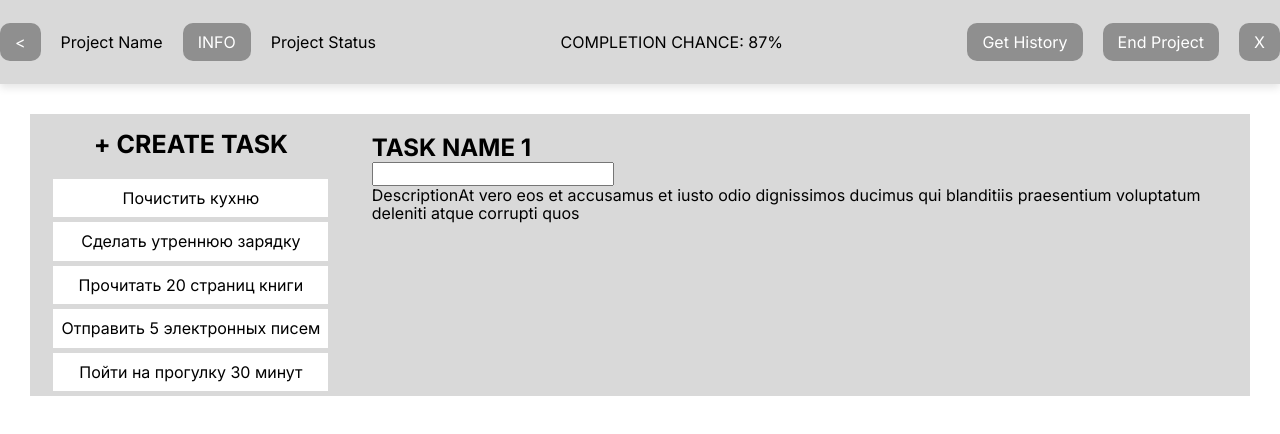
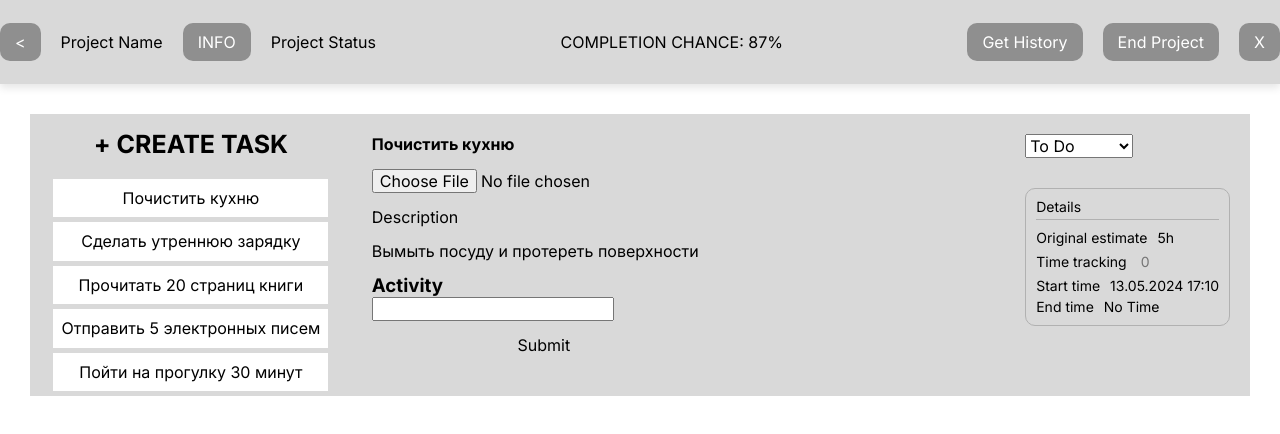
Before and after one commit to irokez34/diploma_front, a React (Create React App) app: page / in a window 1280 px wide. Both pictures are taken after a click on the button "Почистить кухню". Shown: the top 434 px of the page. Built offline with nearby package versions, Linux system fonts and the light colour scheme.

Commit message:
added_post_attach

```diff
--- a/package.json
+++ b/package.json
@@ -9,12 +9,15 @@
     "@testing-library/jest-dom": "^5.16.3",
     "@testing-library/react": "^12.1.4",
     "@testing-library/user-event": "^13.5.0",
+    "axios": "^1.6.8",
+    "moment-timezone": "^0.5.45",
     "normalize.css": "^8.0.1",
     "react": "^18.1.0",
     "react-dom": "^18.1.0",
     "react-redux": "^9.1.2",
     "react-router-dom": "^6.23.0",
     "react-scripts": "5.0.1",
+    "react-select": "^5.8.0",
     "styled-components": "^6.1.11",
     "toolkit": "^1.5.4",
     "web-vitals": "^2.1.3",
--- a/src/components/TaskWindow/TaskWindow.jsx
+++ b/src/components/TaskWindow/TaskWindow.jsx
@@ -1,43 +1,124 @@
+import { useState } from 'react';
 import {
   Container,
+  OptionTask,
+  SeletTask,
   TaskActivity,
+  TaskActivityHead,
+  TaskActivityInput,
   TaskChat,
   TaskContainerProject,
   TaskDescription,
+  TaskDescriptionContainer,
+  TaskDescriptionSpan,
+  TaskDetailsContainer,
+  TaskDetailsInput,
+  TaskDetailsLi,
+  TaskDetailsListContainer,
+  TaskDetailsP,
+  TaskDetailsSpan,
+  TaskDetailsUl,
+  TaskDropDown,
   TaskHead,
   TaskInput,
+  TaskStatus,
+  TaskSubmitBtn,
 } from './TaskWindow.styled';
+import moment from 'moment-timezone';
+import { useDispatch } from 'react-redux';
+import { sendAttach } from '../../redux/Attach/operations';
 
 const TaskWindow = ({ task }) => {
-  console.log(task.id);
+  const [fileChoose, setFileChoose] = useState(null);
+  const [selectOptions] = useState([
+    { value: 'to_do', label: 'To Do' },
+    { value: 'in_progress', label: 'In Progress' },
+    { value: 'done', label: 'Done' },
+  ]);
+  const [comment, setComment] = useState('');
+  const dispatch = useDispatch();
+  const handleFileChange = e => {
+    const file = e.target.files[0];
+    setFileChoose(file);
+  };
+
+  const handleSubmit = () => {
+    console.log('work');
+    if (fileChoose !== null) {
+      dispatch(sendAttach(fileChoose));
+    } else {
+      console.log(comment);
+    }
+  };
+  const converTime = date => {
+    if (!date) {
+      return 'No Time';
+    }
+    const formattedTime = moment
+      .unix(date)
+      .tz('Europe/Kiev')
+      .format('DD.MM.YYYY HH:mm');
+    return formattedTime;
+  };
+
   return (
     <TaskContainerProject>
-      <Container>
-        <TaskHead>TASK NAME {task.id}</TaskHead>
-        <TaskInput></TaskInput>
-        {/* choose file */}
-        <TaskDescription>
-          Description
-
-          <span>
-            At vero eos et accusamus et iusto odio dignissimos ducimus qui
-            blanditiis praesentium voluptatum deleniti atque corrupti quos{' '}
-          </span>
-        </TaskDescription>
-      </Container>
-      <Container>
+      <TaskDescriptionContainer>
+        <TaskHead>{task.title}</TaskHead>
+        <TaskInput type="file" onChange={handleFileChange}></TaskInput>
+        <TaskDescription>{'Description'}</TaskDescription>
+        <TaskDescriptionSpan>{task.description}</TaskDescriptionSpan>
         <TaskActivity>
-          <TaskChat></TaskChat>
+          <TaskActivityHead>{'Activity'}</TaskActivityHead>
+          <TaskChat>
+            <TaskActivityInput
+              type="text"
+              onChange={e => {
+                setComment(e.target.value);
+              }}
+              value={comment}
+              disabled={fileChoose !== null}
+            ></TaskActivityInput>
+          </TaskChat>
         </TaskActivity>
-      </Container>
-      {/* <Container>
-        <TaskStatus>
-          <TaskDetails>
-            <TaskDetailsP></TaskDetailsP>
-            <TaskDetailsP></TaskDetailsP>
-          </TaskDetails>
-        </TaskStatus>
-      </Container> */}
+        <TaskSubmitBtn onSubmit={handleSubmit()}>{'Submit'}</TaskSubmitBtn>
+      </TaskDescriptionContainer>
+      <TaskDetailsContainer>
+        <TaskDropDown>
+          <SeletTask>
+            <OptionTask value="to_do">{'To Do'}</OptionTask>
+            <OptionTask value="in_progress">{'In Progress'}</OptionTask>
+            <OptionTask value="done">{'Done'}</OptionTask>
+          </SeletTask>
+        </TaskDropDown>
+        <TaskDetailsListContainer>
+          <TaskDetailsP>{'Details'}</TaskDetailsP>
+          <TaskDetailsUl>
+            <TaskDetailsLi>
+              {'Original estimate'}
+              <TaskDetailsSpan>{'5h'}</TaskDetailsSpan>
+            </TaskDetailsLi>
+            <TaskDetailsLi>
+              {'Time tracking'}
+              <TaskDetailsInput
+                type="number"
+                placeholder="0"
+                min="0"
+                max="100"
+                id="number"
+              ></TaskDetailsInput>
+            </TaskDetailsLi>
+            <TaskDetailsLi>
+              {'Start time'}
+              <TaskDetailsSpan>{converTime(1715609410)}</TaskDetailsSpan>
+            </TaskDetailsLi>
+            <TaskDetailsLi>
+              {'End time'}
+              <TaskDetailsSpan>{converTime()}</TaskDetailsSpan>
+            </TaskDetailsLi>
+          </TaskDetailsUl>
+        </TaskDetailsListContainer>
+      </TaskDetailsContainer>
     </TaskContainerProject>
   );
 };
--- a/src/components/TaskWindow/TaskWindow.styled.js
+++ b/src/components/TaskWindow/TaskWindow.styled.js
@@ -4,20 +4,107 @@ const TaskContainerProject = styled.div`
   width: 1000px;
   padding: 20px;
   background-color: #d9d9d9;
+  display: flex;
+  flex-direction: row;
+  justify-content: space-between;
 `;
-const TaskHead = styled.h2``;
+const TaskHead = styled.h2`
+  font-size: 16px;
+  line-height: 20px;
+`;
+const TaskDescriptionContainer = styled.div`
+  display: flex;
+  flex-direction: column;
+  gap: 15px;
+`;
+const TaskSpan = styled.span``;
+const TaskActivityHead = styled.h3``;
 const TaskInput = styled.input``;
 const TaskDescription = styled.p``;
+const TaskDescriptionSpan = styled.span``;
 const Container = styled.div``;
 const TaskActivity = styled.div``;
 const TaskChat = styled.div``;
+const TaskStatus = styled.input``;
+
+const TaskDropDown = styled.div``;
+const SeletTask = styled.select``;
+const OptionTask = styled.option``;
+const TaskDetailsContainer = styled.div`
+  display: flex;
+  flex-direction: column;
+  gap: 30px;
+`;
+const TaskDetailsUl = styled.ul`
+  display: flex;
+  flex-direction: column;
+  gap: 5px;
+`;
+const TaskDetailsLi = styled.li`
+  display: flex;
+  gap: 10px;
+  align-items: center;
+  font-size: 14px;
+`;
+const TaskDetailsP = styled.p`
+  position: relative;
+  font-size: 14px;
+  &:before {
+    content: '';
+    position: absolute;
+    bottom: -5px;
+    left: 0;
+    width: 100%;
+    height: 1px;
+    background-color: #b1b1b1;
+  }
+`;
+const TaskDetailsSpan = styled.span`
+  font-size: 14px;
+`;
+const TaskDetailsInput = styled.input`
+  background-color: transparent;
+  border-color: transparent;
+  width: 50px;
+  font-size: 14px;
+`;
+const TaskDetailsLocker = styled.span;
+
+const TaskDetailsListContainer = styled.div`
+  display: flex;
+  padding: 10px;
+  flex-direction: column;
+  border: 1px solid #b1b1b1;
+  border-radius: 10px;
+  gap: 15px;
+`;
+
+const TaskActivityInput = styled.input``;
+const TaskSubmitBtn = styled.button``;
 
 export {
   TaskHead,
+  TaskActivityHead,
+  TaskActivityInput,
+  TaskSubmitBtn,
+  TaskDetailsP,
+  TaskDetailsInput,
+  TaskDetailsListContainer,
+  TaskDescriptionSpan,
+  TaskDetailsLi,
+  TaskDetailsUl,
+  TaskDetailsContainer,
+  TaskDropDown,
+  OptionTask,
+  TaskDetailsSpan,
+  TaskStatus,
+  SeletTask,
+  TaskSpan,
   TaskContainerProject,
   TaskInput,
   TaskDescription,
   TaskChat,
   TaskActivity,
+  TaskDescriptionContainer,
   Container,
 };
--- a/src/index.js
+++ b/src/index.js
@@ -5,10 +5,14 @@ import './styles/fonts.css';
 import './styles/reset.css';
 import { GlobalStyle } from './styles/globalStyle.js';
 import { App } from './components/App.jsx';
+import { Provider } from 'react-redux';
+import { store } from './redux/store.js';
 
 ReactDOM.createRoot(document.getElementById('root')).render(
   <React.StrictMode>
     <GlobalStyle />
-    <App />
+    <Provider store={store}>
+      <App />
+    </Provider>
   </React.StrictMode>
 );
--- /dev/null
+++ b/src/redux/Attach/AttachSlice.js
@@ -0,0 +1,29 @@
+import { createSlice } from '@reduxjs/toolkit';
+import * as API from './operations.js';
+
+const initialState = {
+  user: {
+    file: null,
+  },
+  response: null,
+  isLoading: false,
+};
+const handlePending = state => {
+  state.isLoading = true;
+};
+const attachSlice = createSlice({
+  name: 'attach',
+  initialState,
+  extraReducers: builder => {
+    builder
+      .addCase(API.sendAttach.pending, handlePending)
+      .addCase(API.sendAttach.fulfilled, (state, { payload }) => {
+        state.response = payload;
+      })
+      .addCase(API.sendAttach.rejected, (state, action) => {
+        console.log(state, action);
+      });
+  },
+});
+
+export const attachReducer = attachSlice.reducer;
--- /dev/null
+++ b/src/redux/Attach/operations.js
@@ -0,0 +1,23 @@
+import { createAsyncThunk } from '@reduxjs/toolkit';
+import axios from 'axios';
+
+axios.defaults.baseURL = 'http://127.0.0.1:8000';
+
+export const sendAttach = createAsyncThunk(
+  'attachments',
+  async (userData, thunkApi) => {
+    try {
+      const response = await axios.post('/api/attachments', userData);
+      return response.data;
+    } catch (error) {
+      const message =
+        (error.response &&
+          error.response.data &&
+          error.response.data.message) ||
+        error.message ||
+        error.toString();
+      alert(message);
+      return thunkApi.rejectWithValue(error.message);
+    }
+  }
+);
--- /dev/null
+++ b/src/redux/Attach/selectors.js
@@ -0,0 +1 @@
+export const selectAttach = state => state.attach.user.file;
--- /dev/null
+++ b/src/redux/store.js
@@ -0,0 +1,8 @@
+import { configureStore } from '@reduxjs/toolkit';
+import { attachReducer } from './Attach/AttachSlice.js';
+
+const reducer = {
+  attach: attachReducer,
+};
+
+export const store = configureStore({ reducer });
```
Also changed, not shown: 1 other file (tests, documents, lock files or other folders).
